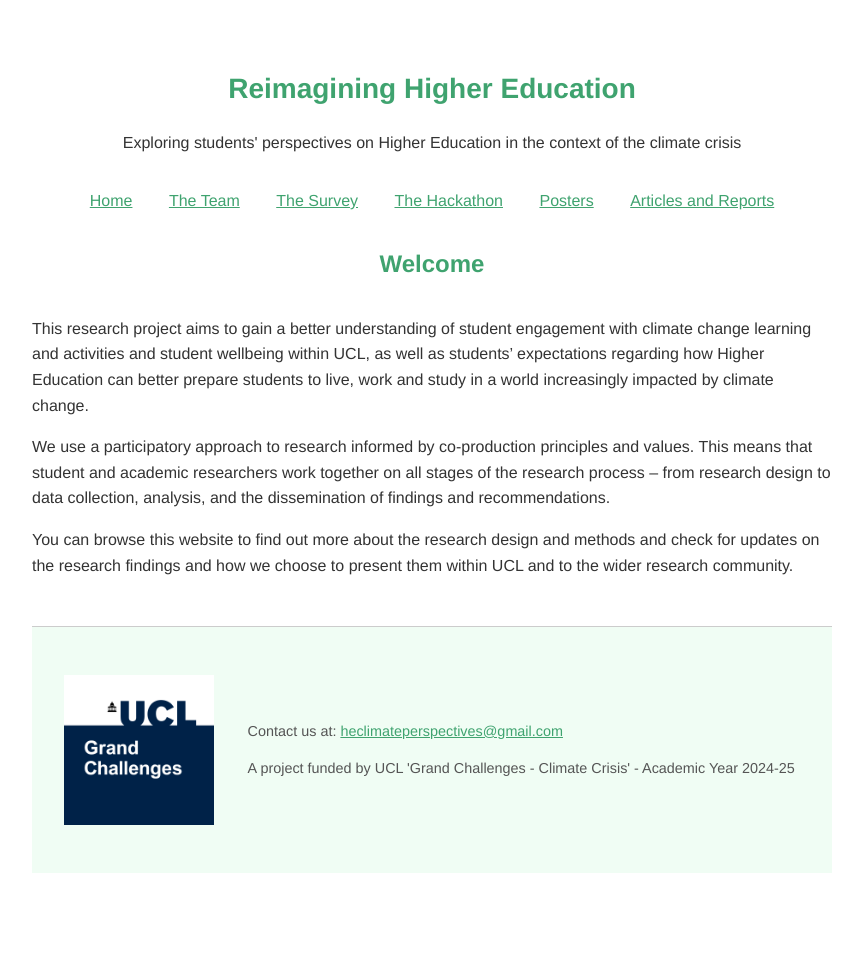
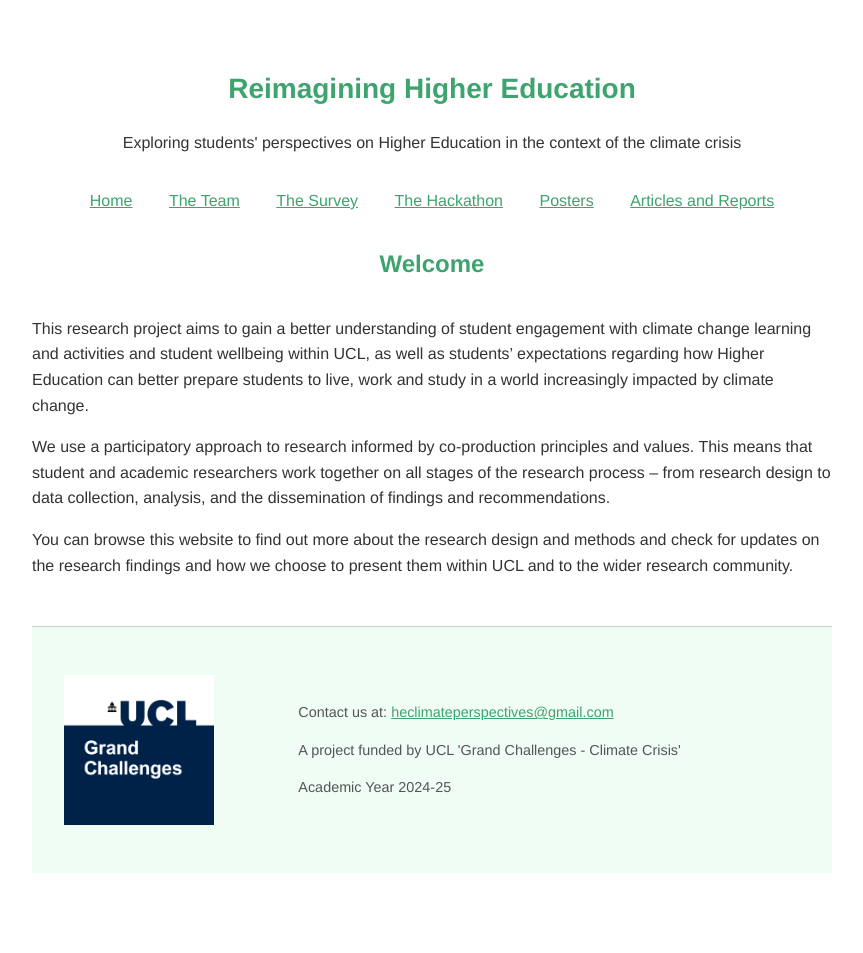
Before and after one commit to HEClimatePerspectives/heclimateperspectives.github.io, a Jekyll site: the page built from index.html, in a window 1280 px wide. Shown: the whole page, without its empty margins (208-1071 px from the left). Built offline with Jekyll 4.4.1, drawn with Linux system fonts in a browser that asks for light colours.

```diff
--- a/_layouts/default.html
+++ b/_layouts/default.html
@@ -45,7 +45,7 @@
       </td>
       <td class="footer-text">
         <p>Contact us at: <a href="mailto:heclimateperspectives@gmail.com">heclimateperspectives@gmail.com</a></p>
-        <p>A project funded by UCL 'Grand Challenges - Climate Crisis' - Academic Year 2024-25</p>
+        <p>A project funded by UCL 'Grand Challenges - Climate Crisis' </p> Academic Year 2024-25</p>
       </td>
     </tr>
   </table>
```
